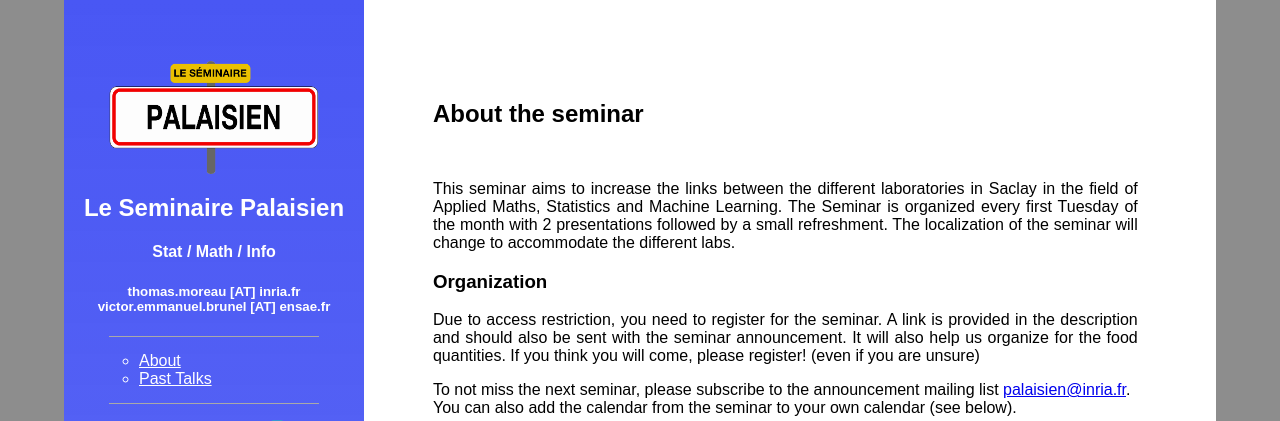
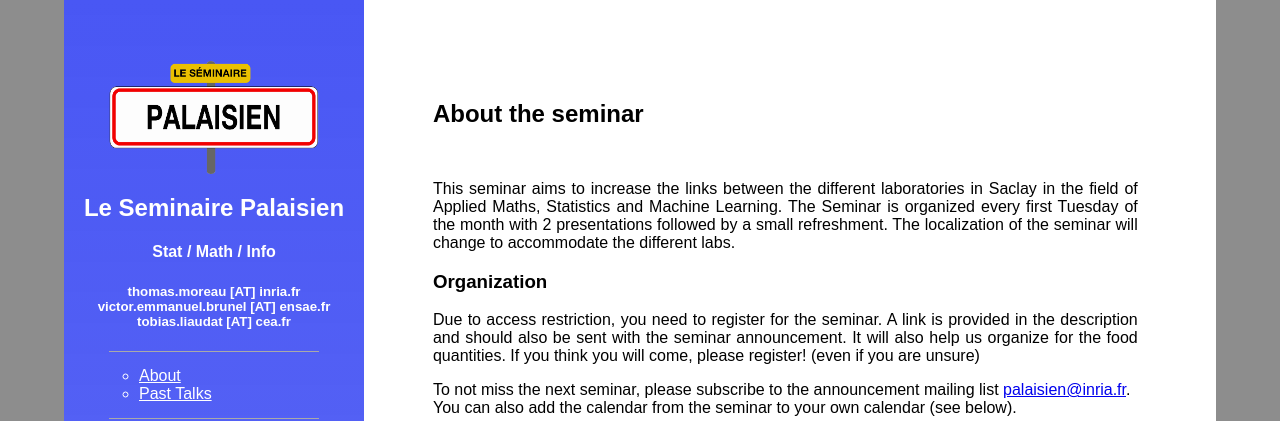
Before and after one commit to tomMoral/palaisien.django, a Django app: page / in a window 1280 px wide. Shown: the top 421 px of the page. Run offline with Django 3.2, Linux system fonts and the light colour scheme; data that the repository does not hold is empty; some libraries are stand-ins or nearby versions.

Commit message:
ENH add Tobias in organizers

```diff
--- a/programme/templates/programme/index.html
+++ b/programme/templates/programme/index.html
@@ -40,7 +40,8 @@ $(function(){
                 <h4 class="site-description">Stat / Math / Info</h4>
                 <h5 class="email">
                     thomas.moreau [AT] inria.fr <br/>
-                    victor.emmanuel.brunel [AT] ensae.fr
+		    victor.emmanuel.brunel [AT] ensae.fr <br/>
+		    tobias.liaudat [AT] cea.fr
                 </h5>
             </div>
         </hgroup>
```
Also changed, not shown: programme/migrations/0013_alter_seminar_capacity_alter_seminar_place_and_more.py (added).
